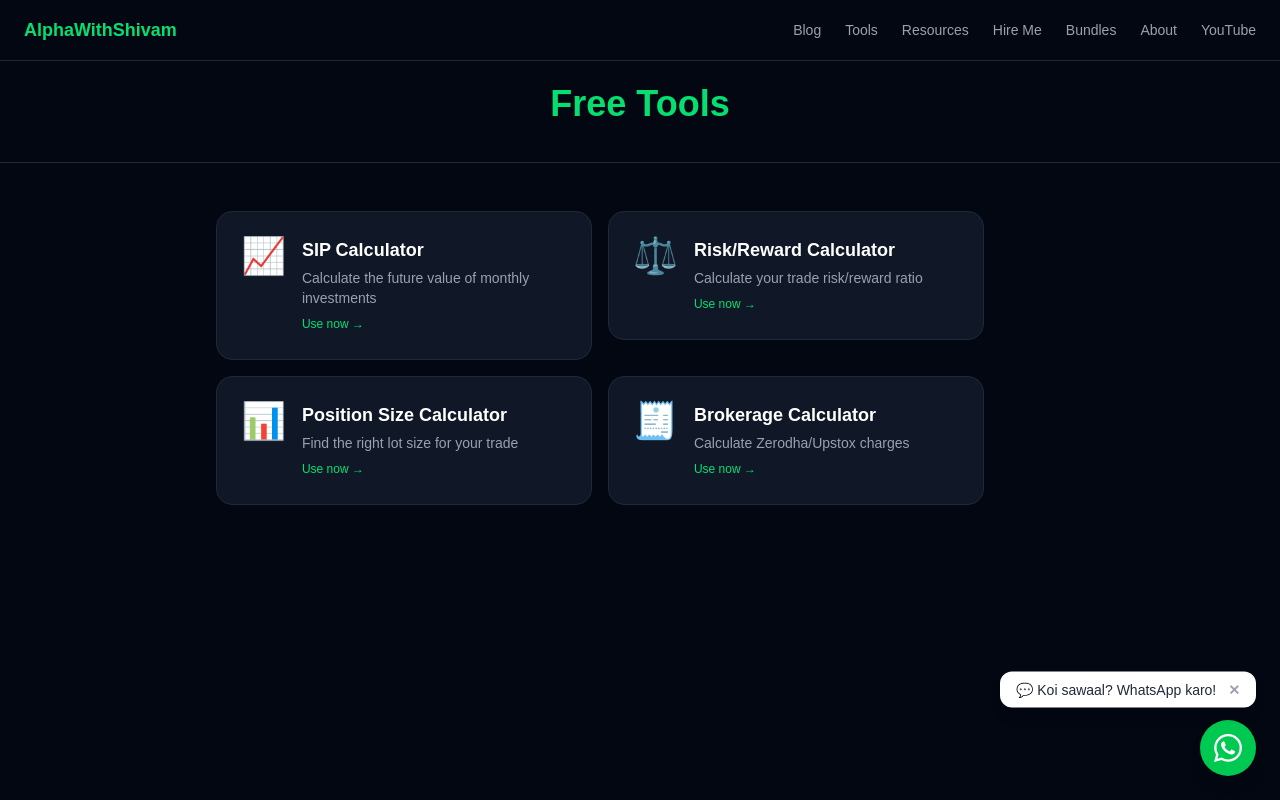
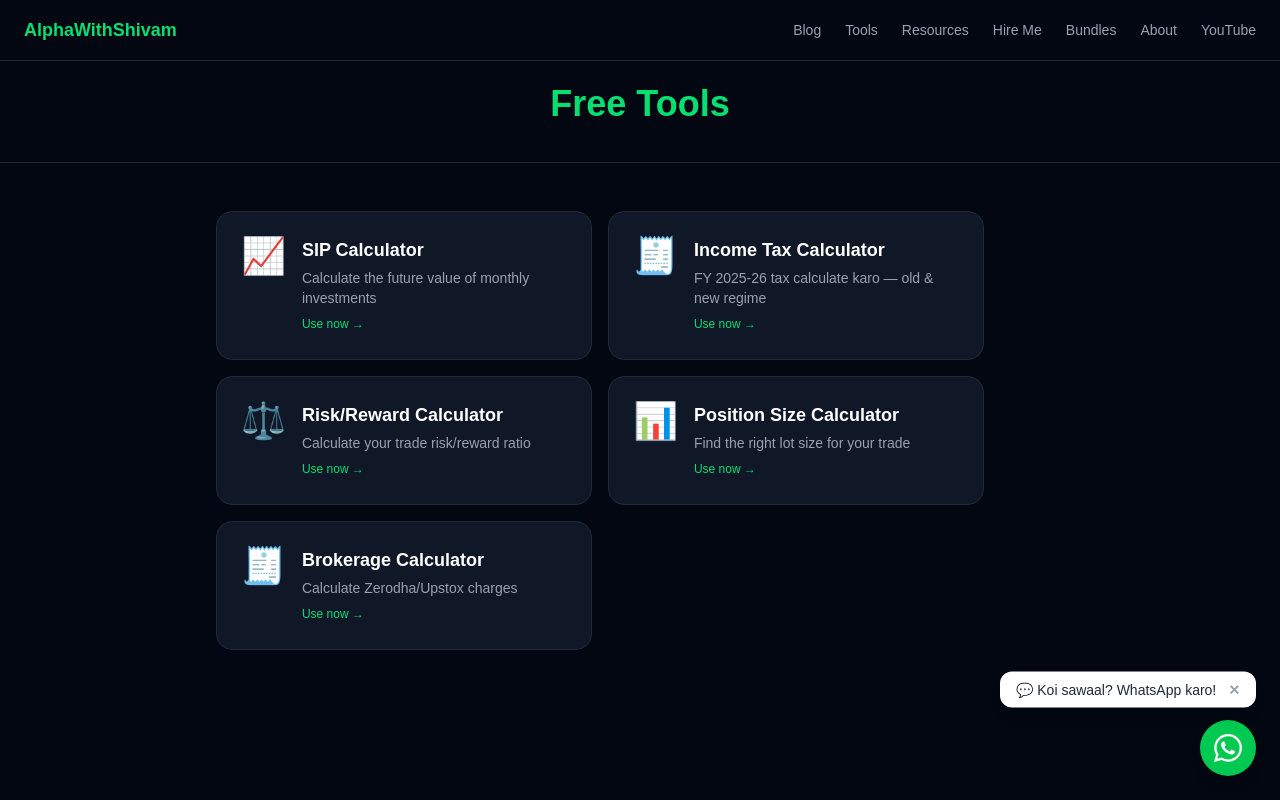
Before and after one commit to Shivam-k-y/stock-blog-website, a Next.js app: page /tools in a window 1280 px wide. Shown: the top 800 px of the page. Built offline with nearby package versions, Linux system fonts and the light colour scheme.

Commit message:
Add About page to sitemap and restore Income Tax Calculator: include the About page URL in the sitemap with updated priority, and uncomment the Income Tax Calculator in the tools list for user access.

```diff
--- a/src/app/sitemap.js
+++ b/src/app/sitemap.js
@@ -56,6 +56,11 @@ export default function sitemap() {
         priority: 0.7,
       },
       {
+        url: "https://alphawithshivam.vercel.app/about",
+        lastModified: new Date(),
+        priority: 0.6,
+      },
+      {
         url: "https://alphawithshivam.vercel.app/hire-me",
         lastModified: new Date(),
         priority: 0.6,
--- a/src/app/tools/page.js
+++ b/src/app/tools/page.js
@@ -9,13 +9,13 @@ const tools = [
     href: "/tools/sip",
     ready: true,
   },
-  // {
-  //   name: "Income Tax Calculator",
-  //   desc: "FY 2025-26 tax calculate karo — old & new regime",
-  //   emoji: "🧾",
-  //   href: "/tools/income-tax",
-  //   ready: true,
-  // },
+  {
+    name: "Income Tax Calculator",
+    desc: "FY 2025-26 tax calculate karo — old & new regime",
+    emoji: "🧾",
+    href: "/tools/income-tax",
+    ready: true,
+  },
   {
     name: "Risk/Reward Calculator",
     desc: "Calculate your trade risk/reward ratio",
```
